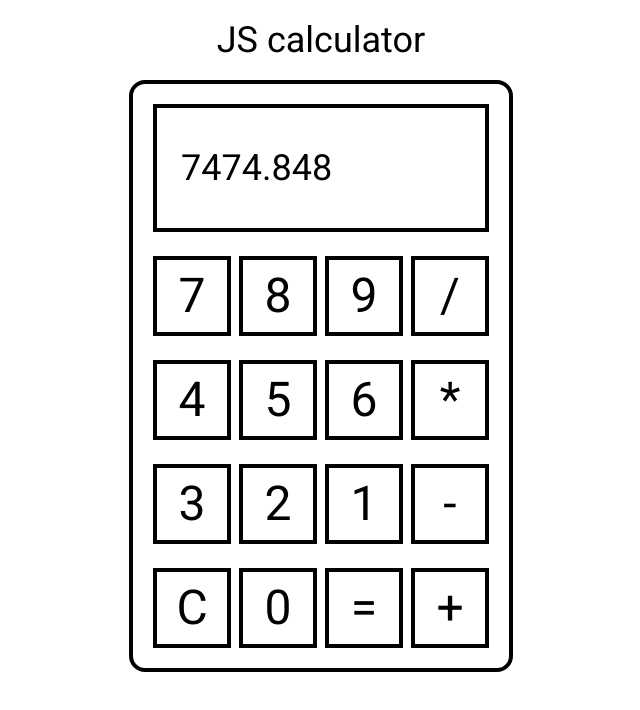
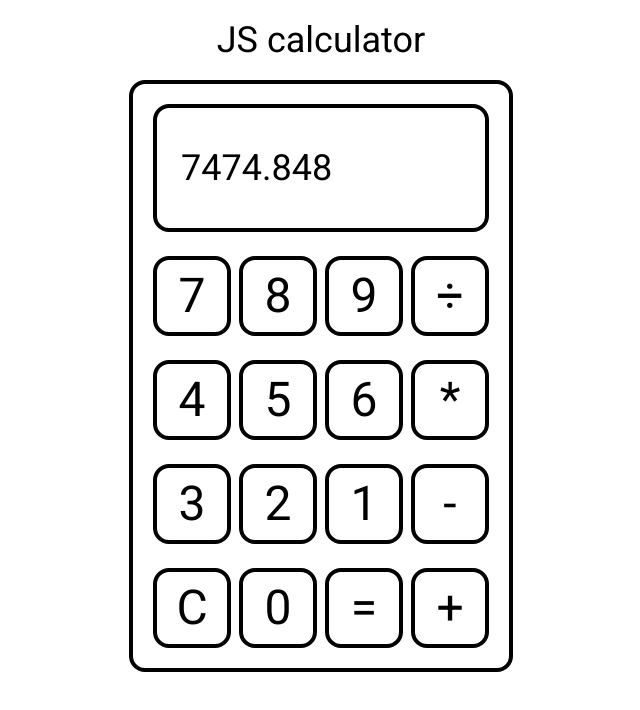
Before and after one commit to bassem931/odin-calculator, a website: page src/html/index.html in a window 1280 px wide. Shown: the whole page, without its empty margins (319-959 px from the left). Drawn offline with Linux system fonts and the light colour scheme.

Commit message:
styling(buttons): make buttons rounded

```diff
--- a/src/html/index.html
+++ b/src/html/index.html
@@ -25,81 +25,99 @@
             class="calculator-body border-4 border-black w-48 sm:w-96 h-fit flex flex-col gap-3 sm:gap-6 p-3 sm:p-5 rounded-xl sm:rounded-2xl">
             <div class="flex flex-row gap-1 sm:gap-2">
                 <div
-                    class="calc-display border-4 border-black w-48 sm:w-96 h-16 sm:h-32 flex items-center p-3 sm:p-6 text-lg sm:text-4xl ">
+                    class="calc-display border-4 border-black w-48 sm:w-96 h-16 sm:h-32 flex items-center p-3 sm:p-6 text-lg sm:text-4xl rounded-xl sm:rounded-2xl ">
                     7474.848</div>
             </div>
             <div class="flex flex-row gap-1 sm:gap-2">
                 <div class="calc-button border-4 border-black size-10 sm:size-20 flex justify-center items-center text-xl
-                    sm:text-5xl cursor-pointer">
+                    sm:text-5xl cursor-pointer rounded-xl sm:rounded-2xl">
                     7
                 </div>
                 <div class="calc-button border-4 border-black size-10 sm:size-20 flex justify-center items-center text-xl
-                    sm:text-5xl cursor-pointer">
+                    sm:text-5xl cursor-pointer rounded-xl sm:rounded-2xl">
                     8
                 </div>
                 <div class="calc-button border-4 border-black size-10 sm:size-20 flex justify-center items-center text-xl
-                    sm:text-5xl cursor-pointer">
+                    sm:text-5xl cursor-pointer rounded-xl sm:rounded-2xl">
                     9
                 </div>
                 <div class="calc-button border-4 border-black size-10 sm:size-20 flex justify-center items-center text-xl
-                    sm:text-5xl cursor-pointer">
-                    /
+                    sm:text-5xl cursor-pointer rounded-xl sm:rounded-2xl">
+                    ÷
                 </div>
             </div>
             <div class="flex flex-row gap-1 sm:gap-2">
                 <div class="calc-button border-4 border-black size-10 sm:size-20 flex justify-center items-center text-xl
-                    sm:text-5xl cursor-pointer">
+                    sm:text-5xl cursor-pointer rounded-xl sm:rounded-2xl">
                     4
                 </div>
                 <div class="calc-button border-4 border-black size-10 sm:size-20 flex justify-center items-center text-xl
-                    sm:text-5xl cursor-pointer">
+                    sm:text-5xl cursor-pointer rounded-xl sm:rounded-2xl">
                     5
                 </div>
                 <div class="calc-button border-4 border-black size-10 sm:size-20 flex justify-center items-center text-xl
-                    sm:text-5xl cursor-pointer">
+                    sm:text-5xl cursor-pointer rounded-xl sm:rounded-2xl">
                     6
                 </div>
                 <div class="calc-button border-4 border-black size-10 sm:size-20 flex justify-center items-center text-xl
-                    sm:text-5xl cursor-pointer">
+                    sm:text-5xl cursor-pointer rounded-xl sm:rounded-2xl">
                     *
                 </div>
             </div>
             <div class="flex flex-row gap-1 sm:gap-2">
                 <div class="calc-button border-4 border-black size-10 sm:size-20 flex justify-center items-center text-xl
-                    sm:text-5xl cursor-pointer">
+                    sm:text-5xl cursor-pointer rounded-xl sm:rounded-2xl">
                     3
                 </div>
                 <div class="calc-button border-4 border-black size-10 sm:size-20 flex justify-center items-center text-xl
-                    sm:text-5xl cursor-pointer">
+                    sm:text-5xl cursor-pointer rounded-xl sm:rounded-2xl">
                     2
                 </div>
                 <div class="calc-button border-4 border-black size-10 sm:size-20 flex justify-center items-center text-xl
-                    sm:text-5xl cursor-pointer">
+                    sm:text-5xl cursor-pointer rounded-xl sm:rounded-2xl">
                     1
                 </div>
                 <div class="calc-button border-4 border-black size-10 sm:size-20 flex justify-center items-center text-xl
-                    sm:text-5xl cursor-pointer">
+                    sm:text-5xl cursor-pointer rounded-xl sm:rounded-2xl">
                     -
                 </div>
             </div>
             <div class="flex flex-row gap-1 sm:gap-2">
                 <div class="calc-button border-4 border-black size-10 sm:size-20 flex justify-center items-center text-xl
-                    sm:text-5xl cursor-pointer">
+                    sm:text-5xl cursor-pointer rounded-xl sm:rounded-2xl">
                     C
                 </div>
                 <div class="calc-button border-4 border-black size-10 sm:size-20 flex justify-center items-center text-xl
-                    sm:text-5xl cursor-pointer">
+                    sm:text-5xl cursor-pointer rounded-xl sm:rounded-2xl">
                     0
                 </div>
                 <div class="calc-button border-4 border-black size-10 sm:size-20 flex justify-center items-center text-xl
-                    sm:text-5xl cursor-pointer">
+                    sm:text-5xl cursor-pointer rounded-xl sm:rounded-2xl">
                     =
                 </div>
                 <div class="calc-button border-4 border-black size-10 sm:size-20 flex justify-center items-center text-xl
-                    sm:text-5xl cursor-pointer">
+                    sm:text-5xl cursor-pointer rounded-xl sm:rounded-2xl">
                     +
                 </div>
             </div>
+            <!-- <div class="flex flex-row gap-1 sm:gap-2">
+                <div class="calc-button border-4 border-black size-10 sm:size-20 flex justify-center items-center text-xl
+                    sm:text-5xl cursor-pointer rounded-xl sm:rounded-2xl">
+                    ⬅
+                </div>
+                <div class="calc-button border-4 border-black size-10 sm:size-20 flex justify-center items-center text-xl
+                    sm:text-5xl cursor-pointer rounded-xl sm:rounded-2xl">
+                    .
+                </div>
+                <div class="calc-button border-4 border-black size-10 sm:size-20 flex justify-center items-center text-xl
+                    sm:text-5xl cursor-pointer rounded-xl sm:rounded-2xl">
+                    ∓
+                </div>
+                <div class="calc-button border-4 border-black size-10 sm:size-20 flex justify-center items-center text-xl
+                    sm:text-5xl cursor-pointer rounded-xl sm:rounded-2xl">
+                    ^
+                </div>
+            </div> -->
     </div>
     </section>
     </div>
--- a/src/javascript/app.js
+++ b/src/javascript/app.js
@@ -1,5 +1,5 @@
 const numbers = "0123456789"
-const operators = "+-/*="
+const operators = "+-*=÷"
 
 const calculatorStack = [];
 let operand1="";
```
